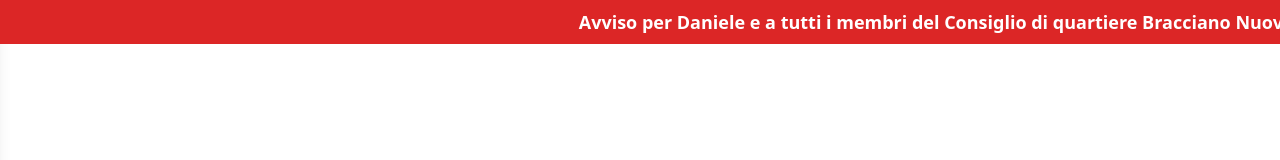
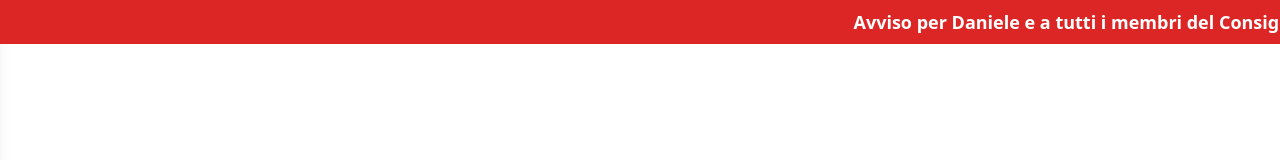
Before and after one commit to StefanHritcu/Consiglio-di-Quartiere-Bracciano-Nuova, a React (Vite) app in the folder frontend/: page / in a window 1280 px wide. Shown: the top 160 px of the page. Built offline with nearby package versions, Linux system fonts and the light colour scheme.

Commit message:
Style: add smooth scrolling on the Index.html of this projetc

```diff
--- a/frontend/index.html
+++ b/frontend/index.html
@@ -22,7 +22,7 @@
     <title>Bracciano Nuova CdQ</title>
   </head>
   <body>
-    <div id="root"></div>
+    <div class="scroll-smooth" id="root"></div>
     <script type="module" src="/src/main.jsx"></script>
   </body>
 </html>
--- a/frontend/tailwind.config.js
+++ b/frontend/tailwind.config.js
@@ -10,7 +10,7 @@ export default {
         },
       },
       animation: {
-        scroll: "scroll 20s linear infinite",
+        scroll: "scroll 30s linear infinite",
       },
       screens: {
         extraSmall: "359px",
```
